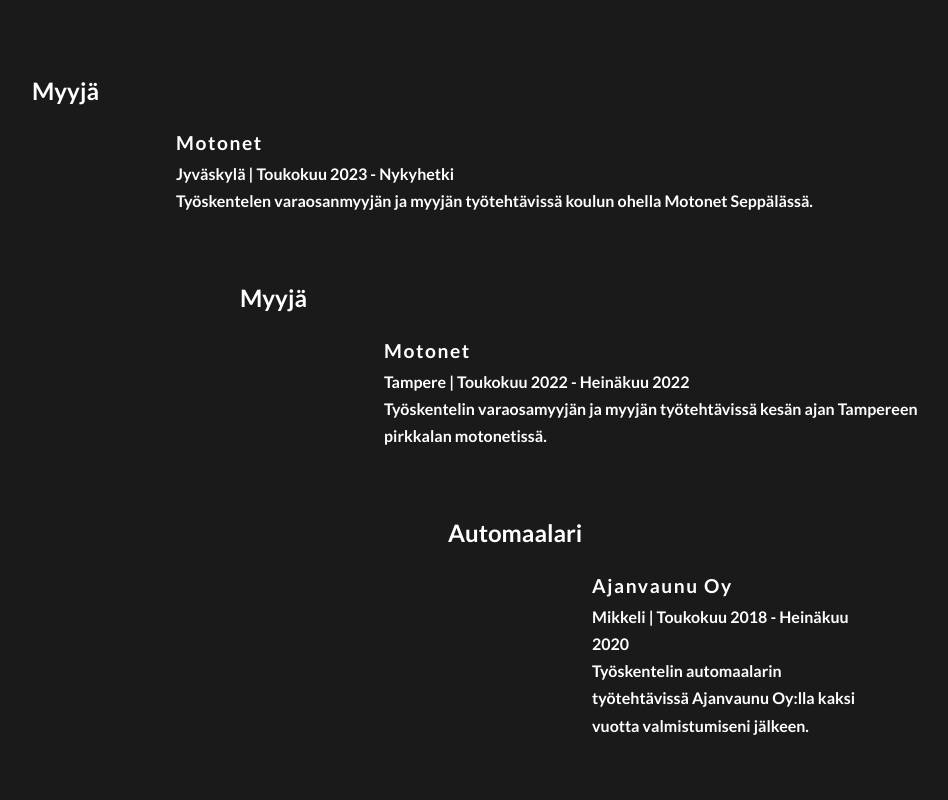
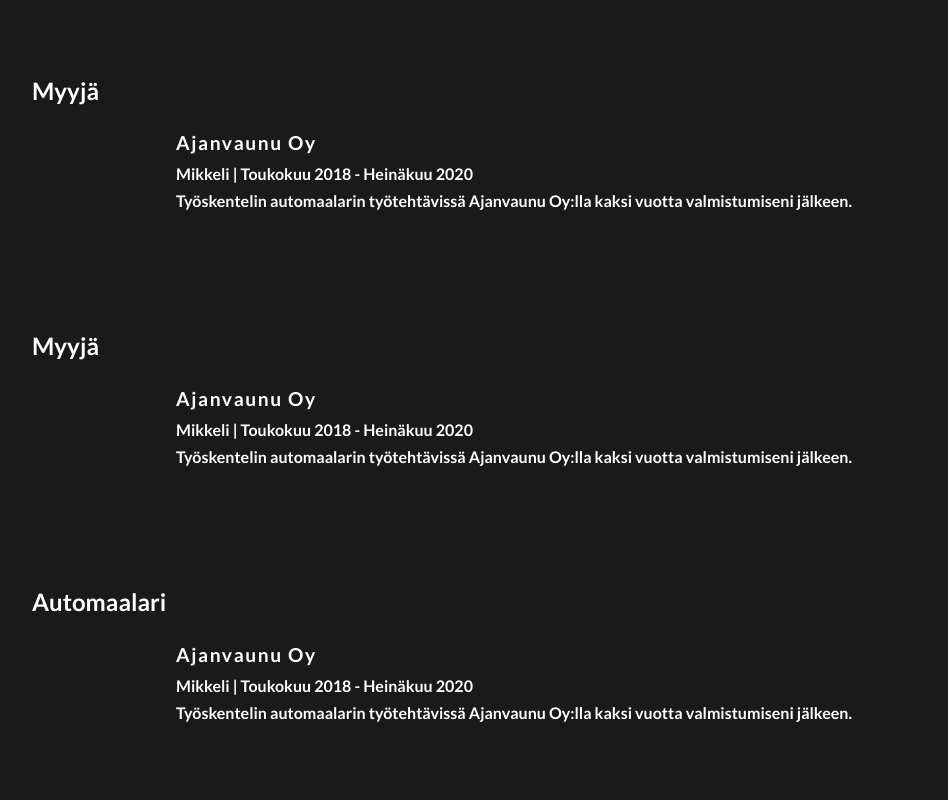
Before and after one commit to Juusolaurikainen/Juusolaurikainen.github.io, a plain HTML site: page index.html in a window 1280 px wide. Shown: the part 2160-2960 px from the top of the page, without its empty margins (224-1172 px from the left). Drawn offline with nearby package versions, Linux system fonts and the light colour scheme.

Commit message:
Update index.html

```diff
--- a/index.html
+++ b/index.html
@@ -114,15 +114,17 @@
                  <article class="article-jobs">
                     <h4 class="article-heading-jobs">Myyjä</h4>
                         <div class="article-text-jobs">
-                            <a class="link" href="https://www.motonet.fi/ ">Motonet</a> <p> Jyväskylä | Toukokuu 2023 - Nykyhetki</p>
-                            <p>Työskentelen varaosanmyyjän ja myyjän työtehtävissä koulun ohella Motonet Seppälässä.</p>
+                            <a class="link" href="http://www.ajanvaunu.fi/ ">Ajanvaunu Oy</a> <p> Mikkeli | Toukokuu 2018 - Heinäkuu 2020</p>
+                            <p>Työskentelin automaalarin työtehtävissä Ajanvaunu Oy:lla kaksi vuotta valmistumiseni jälkeen.</p>
                         </div>
-                <article class="article-jobs">
+                </article>
+                 <article class="article-jobs">
                     <h4 class="article-heading-jobs">Myyjä</h4>
                         <div class="article-text-jobs">
-                            <a class="link" href="https://www.motonet.fi/ ">Motonet</a> <p> Tampere | Toukokuu 2022 - Heinäkuu 2022</p>
-                            <p>Työskentelin varaosamyyjän ja myyjän työtehtävissä kesän ajan Tampereen pirkkalan motonetissä.</p>
+                            <a class="link" href="http://www.ajanvaunu.fi/ ">Ajanvaunu Oy</a> <p> Mikkeli | Toukokuu 2018 - Heinäkuu 2020</p>
+                            <p>Työskentelin automaalarin työtehtävissä Ajanvaunu Oy:lla kaksi vuotta valmistumiseni jälkeen.</p>
                         </div>
+                </article>
                 <article class="article-jobs">
                     <h4 class="article-heading-jobs">Automaalari</h4>
                         <div class="article-text-jobs">
```
